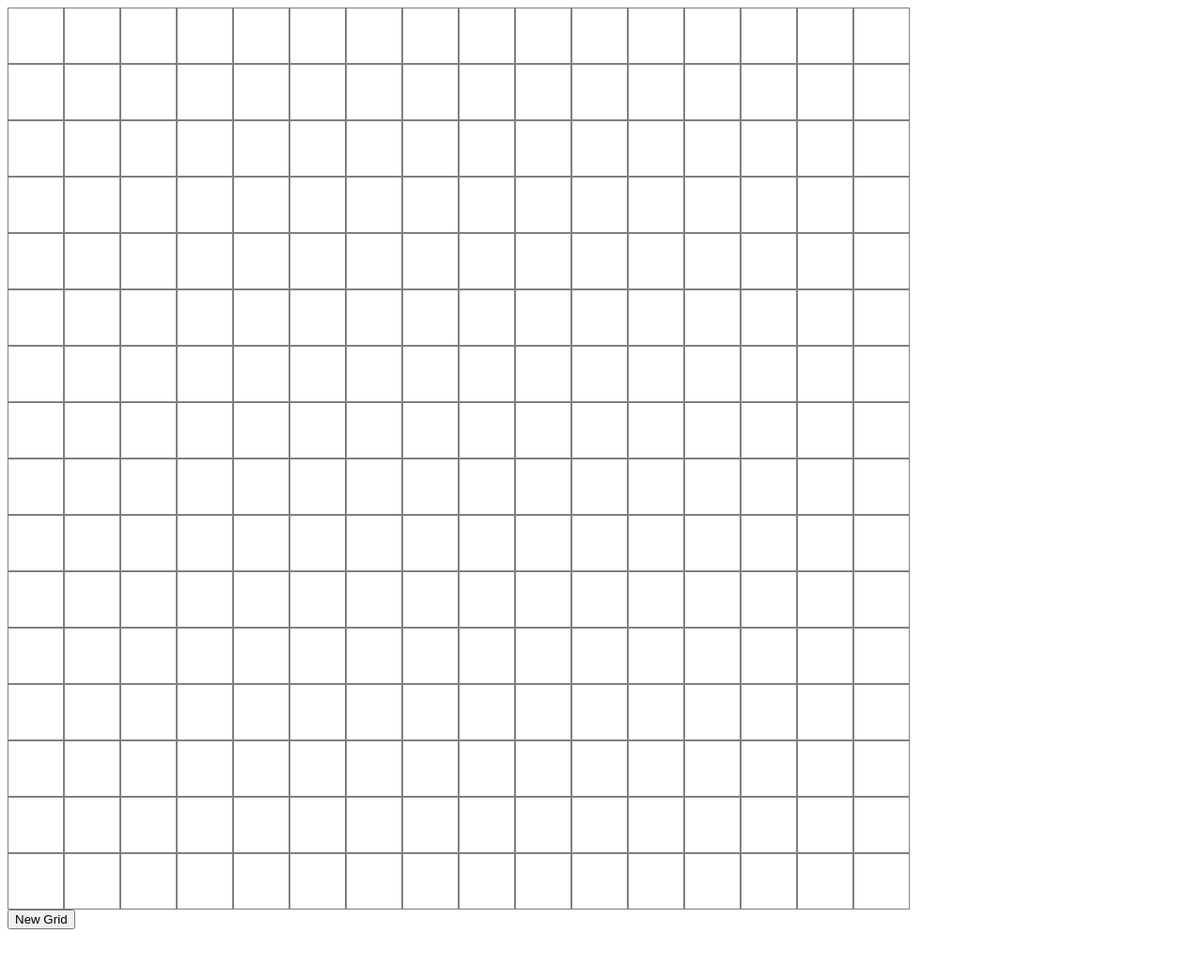
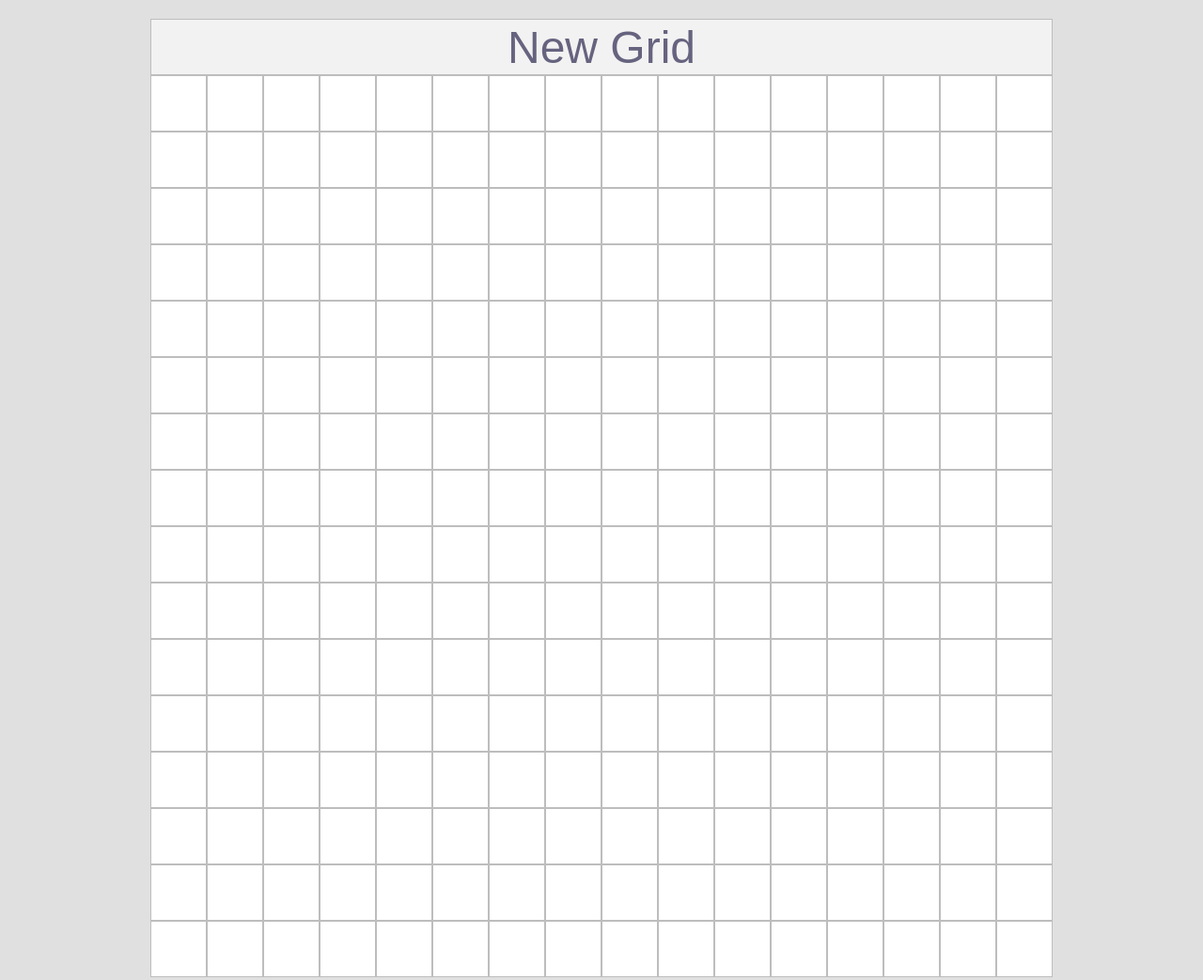
Before and after one commit to nathanjspriegel/etch-a-sketch, a plain HTML site: page index.html in a window 1280 px wide. Shown: the whole page at 94% size. Before the commit the page ends 997 px from the top, so only its background shows below. Drawn offline with Linux system fonts and the light colour scheme; a web font is replaced by a local one.

Commit message:
Complete project and add final styles
Added logic where every hover decreases opacity by
10%, revealing black background. Completed styles
and final look for project.

```diff
--- a/index.html
+++ b/index.html
@@ -7,14 +7,12 @@
     <title>Etch-a-Sketch</title>
     <link rel="stylesheet" href="styles.css">
     <script src="script.js" defer></script>
+    <link rel="preconnect" href="https://fonts.googleapis.com">
 </head>
 
 <body>
-
+    <div class="controls"></div>
     <div class="container"></div>
-
-
-
 </body>
 
 </html>
--- a/script.js
+++ b/script.js
@@ -1,6 +1,8 @@
+const container = document.querySelector(".container");
 const btn = document.createElement("button");
 btn.textContent = "New Grid";
-document.body.appendChild(btn);
+btn.classList.add("btn");
+document.body.insertBefore(btn, container);
 
 btn.addEventListener("click", () => {
     let size = prompt("Enter number of squares per side (max 100):");
@@ -10,17 +12,8 @@ btn.addEventListener("click", () => {
     }
 });
 
-
-
-const container = document.querySelector(".container")
-
-
-
-
-
 function newGrid(size) {
     container.innerHTML = "";
-
 
     for (let i = 0; i < (size * size); i++) {
         const square = document.createElement("div");
@@ -37,12 +30,12 @@ function newGrid(size) {
                 let g = Math.floor(Math.random() * 256);
                 let b = Math.floor(Math.random() * 256);
 
-                square.style.backgroundColor = `rgb(${r}, ${g}, ${b})`;
+                e.target.style.backgroundColor = `rgb(${r}, ${g}, ${b})`;
             }
             count++;
             e.target.dataset.count = count;
 
-            let opacity = 1 - (count * 0.1);
+            let opacity = 1 - ((count - 1) / 9);
             e.target.style.opacity = Math.max(opacity, 0);
         });
         container.appendChild(square);
--- a/styles.css
+++ b/styles.css
@@ -1,15 +1,42 @@
-body {}
+@import url('https://fonts.googleapis.com/css2?family=IBM+Plex+Mono:ital,wght@0,100;0,200;0,300;0,400;0,500;0,600;0,700;1,100;1,200;1,300;1,400;1,500;1,600;1,700&family=Roboto:ital,wght@0,100..900;1,100..900&family=Rubik+Spray+Paint&family=Ubuntu:ital,wght@0,300;0,400;0,500;0,700;1,300;1,400;1,500;1,700&display=swap');
+
+body {
+    display: flex;
+    flex-direction: column;
+    align-items: center;
+    justify-content: center;
+    margin: 0;
+    min-height: 100vh;
+    background-color: rgb(224, 224, 224);
+}
 
 .grid-square {
-    border: 1px solid gray;
+    width: 60px;
+    height: 60px;
+    border: 1px solid rgb(189, 189, 189);
     margin: 0;
     box-sizing: border-box;
+    background-color: white;
 }
 
 .container {
     display: flex;
     flex-flow: row wrap;
     width: 960px;
+    background-color: black;
+    margin: 0px 0px 20px;
 }
 
-.btn {}
+.btn {
+    display: flex;
+    width: 960px;
+    height: 60px;
+    font-size: 48px;
+    background-color: rgb(242, 242, 242);
+    font-family: Arial, Helvetica, sans-serif;
+    justify-content: center;
+    align-items: center;
+    border: 1px solid rgb(189, 189, 189);
+    color: rgb(102, 99, 127);
+    margin: 20px 0px 0px;
+}
```
